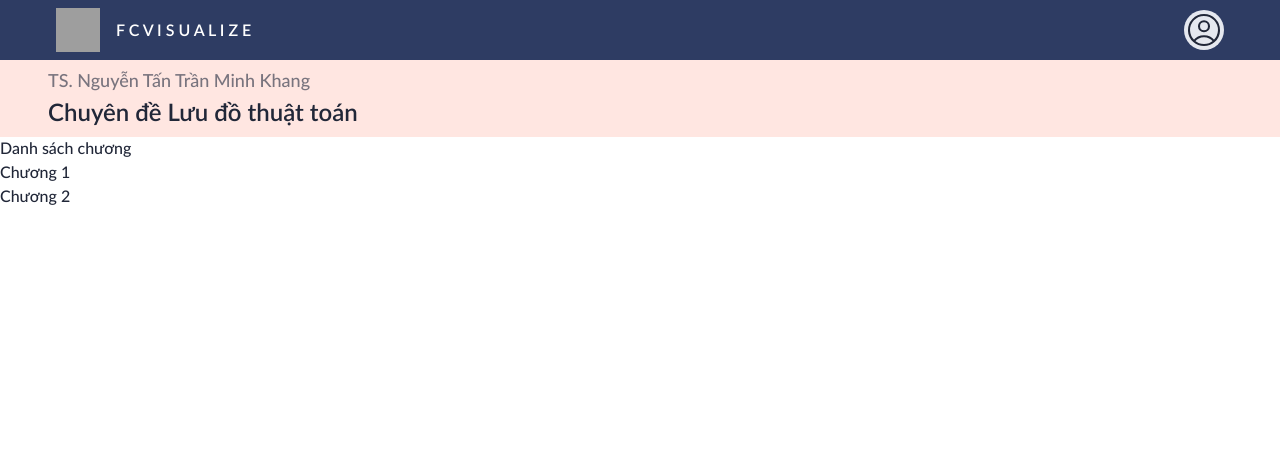
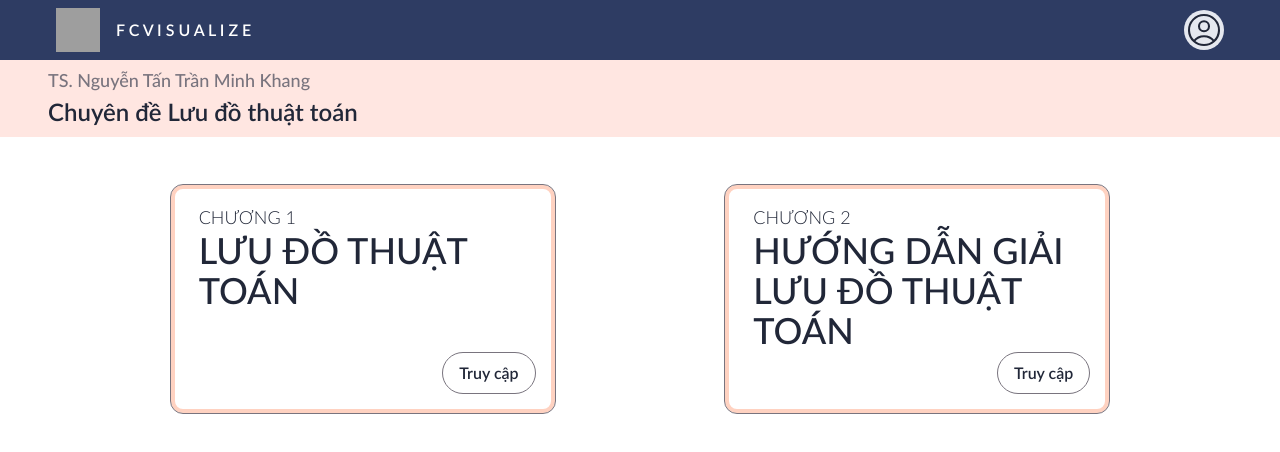
Before and after one commit to ngxquang/SE-Flowchart-FE, a Next.js app: page /chapter in a window 1280 px wide. Shown: the top 452 px of the page. Built offline with nearby package versions, Linux system fonts and the light colour scheme; grey boxes are pictures that could not be loaded.

Commit message:
feat: Create ChapterListScreen

```diff
--- a/src/app/chapter/page.tsx
+++ b/src/app/chapter/page.tsx
@@ -1,21 +1,26 @@
+import ChapterCard from '@/components/ChapterCard';
 import Link from 'next/link';
 
 export default function ChapterListScreen() {
   const chapters = [
-    { id: 1, title: 'Chương 1' },
-    { id: 2, title: 'Chương 2' }
+    { id: 'chapter-1', title: 'Chương 1', content: 'Lưu đồ thuật toán' },
+    {
+      id: 'chapter-2',
+      title: 'Chương 2',
+      content: 'Hướng dẫn giải lưu đồ thuật toán'
+    }
   ];
 
   return (
-    <div>
-      <h1>Danh sách chương</h1>
-      <ul>
-        {chapters.map((chapter) => (
-          <li key={chapter.id}>
-            <Link href={`/sv/${chapter.id}`}>{chapter.title}</Link>
-          </li>
-        ))}
-      </ul>
+    <div className="flex flex-col justify-evenly gap-12 p-12 sm:flex-row">
+      {chapters.map((chapter) => (
+        <ChapterCard
+          id={chapter.id}
+          title={chapter.title}
+          content={chapter.content}
+          url={`/chapter/${chapter.id}/sv`}
+        />
+      ))}
     </div>
   );
 }
```
